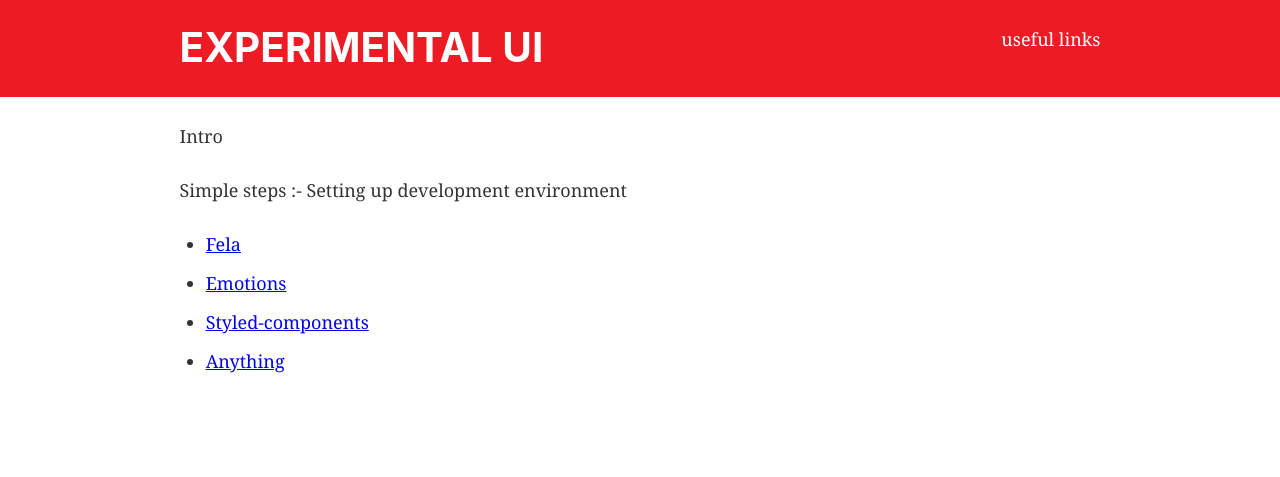
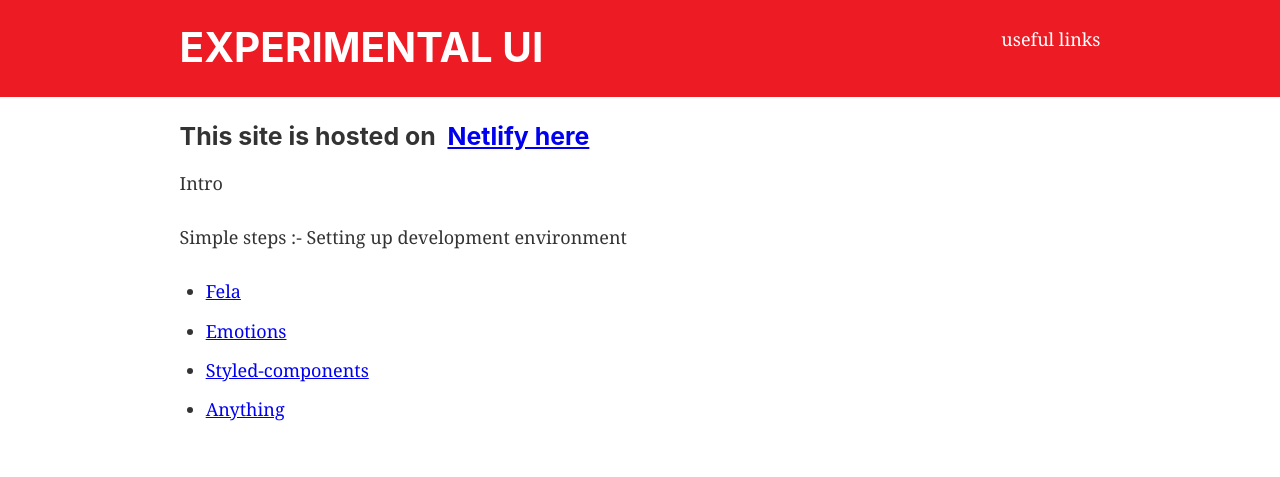
Before and after one commit to rks22/ui-workspace, a Gatsby site in the folder front-end/: page / in a window 1280 px wide. Built offline with nearby package versions, Linux system fonts and the light colour scheme; Gatsby itself is replaced by a stand-in of ours.

Commit message:
intial setup for workspace

```diff
--- a/front-end/src/pages/index.js
+++ b/front-end/src/pages/index.js
@@ -7,6 +7,8 @@ import SEO from "../components/seo"
 const IndexPage = () => (
   <Layout>
     <SEO title="Home" />
+    <h3 style={{marginBottom:'20px'}}>This site is hosted on &nbsp;
+      <a target="_blank" href='https://expui.netlify.com/'>Netlify here</a></h3>
     <details style={{marginBottom:'20px'}}>
             <summary style={{marginBottom:'8px'}}>Intro</summary>
           <i>Please go through the  <Link
```
